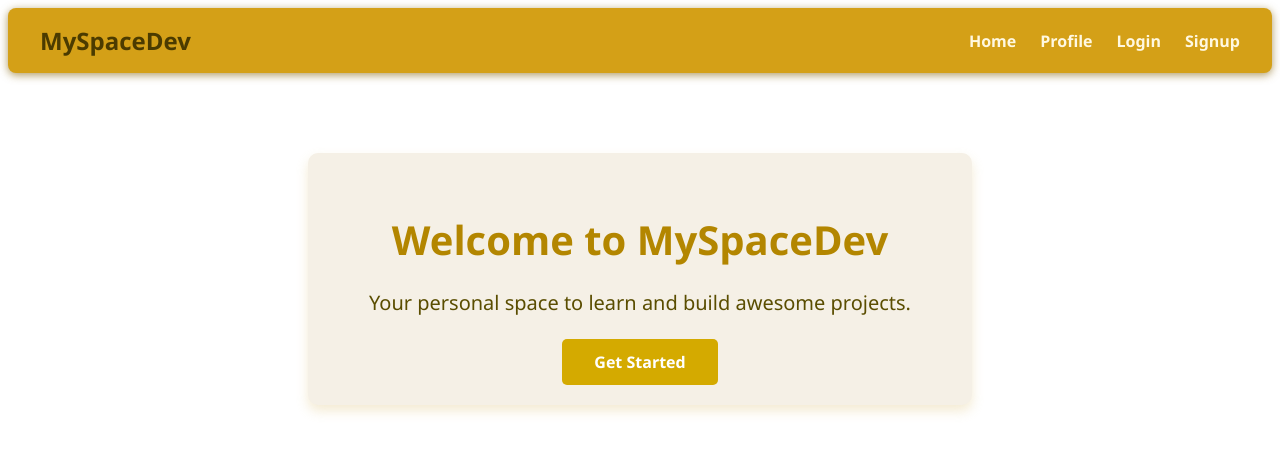
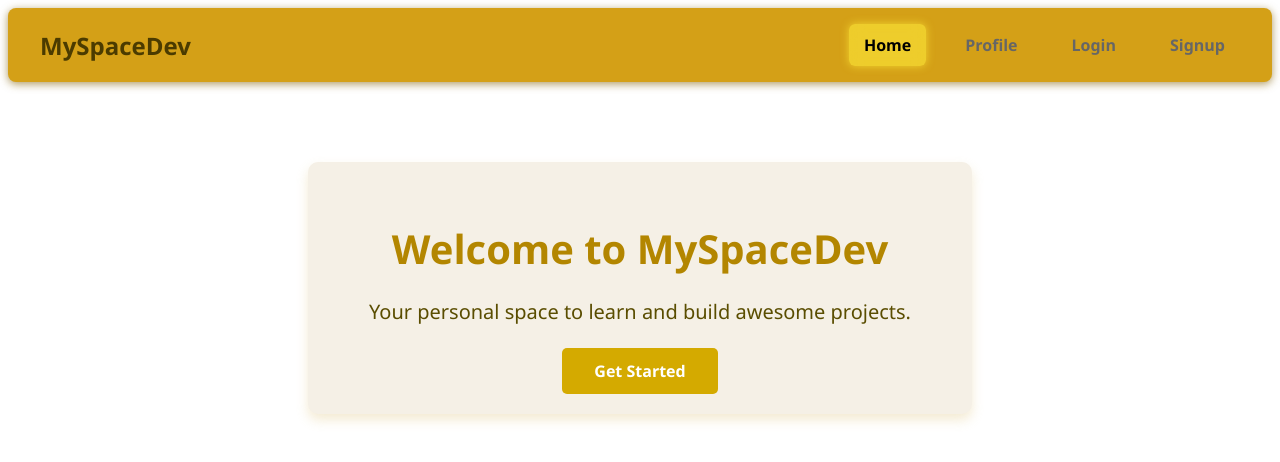
Before and after one commit to Vighnesh024/matrix, a React (Vite) app: page / in a window 1280 px wide. Shown: the top 462 px of the page. Built offline with nearby package versions, Linux system fonts and the light colour scheme; no server answers.

Commit message:
Auto commit

```diff
--- a/src/components/Navbar.jsx
+++ b/src/components/Navbar.jsx
@@ -1,5 +1,5 @@
 import { useEffect, useState } from "react";
-import { Link } from "react-router-dom";
+import { NavLink } from "react-router-dom"; // <-- changed to NavLink
 import { auth } from "../firebase";
 import styles from "./Navbar.module.css";
 
@@ -14,27 +14,44 @@ export default function Navbar() {
     return unsubscribe;
   }, []);
 
+  // Helper function to handle active link class toggle
+  const getActiveClass = ({ isActive }) =>
+    isActive ? `${styles.link} ${styles.active}` : styles.link;
+
   return (
     <nav className={styles.navbar}>
       <div className={styles.brand}>MySpaceDev</div>
       <div className={styles.navLinks}>
-        <Link to="/" className={styles.link}>Home</Link>
-        <Link to={user ? "/profile" : "/login"} className={styles.link}>
+        <NavLink to="/" className={getActiveClass}>
+          Home
+        </NavLink>
+
+        <NavLink to={user ? "/profile" : "/login"} className={getActiveClass}>
           Profile
-        </Link>
+        </NavLink>
 
         {user ? (
           <button
             onClick={() => auth.signOut()}
             className={styles.logoutButton}
-            style={{ cursor: "pointer", background: "none", border: "none", color: "inherit", fontSize: "1rem" }}
+            style={{
+              cursor: "pointer",
+              background: "none",
+              border: "none",
+              color: "inherit",
+              fontSize: "1rem",
+            }}
           >
             Logout
           </button>
         ) : (
           <>
-            <Link to="/login" className={styles.link}>Login</Link>
-            <Link to="/signup" className={styles.link}>Signup</Link>
+            <NavLink to="/login" className={getActiveClass}>
+              Login
+            </NavLink>
+            <NavLink to="/signup" className={getActiveClass}>
+              Signup
+            </NavLink>
           </>
         )}
       </div>
--- a/src/components/Navbar.module.css
+++ b/src/components/Navbar.module.css
@@ -34,3 +34,22 @@
   font-size: 1.5rem;
   color: #4B3B00; /* Dark accent */
 }
+.link {
+  color: #666;
+  text-decoration: none;
+  padding: 10px 15px;
+  border-radius: 6px;
+  transition: all 0.3s ease;
+}
+
+.link:hover {
+  background-color: rgba(255, 235, 59, 0.3); /* Mustard highlight on hover */
+  color: #000;
+}
+
+.active {
+  color: #000;
+  background-color: rgba(255, 235, 59, 0.6); /* Mustard with more opacity */
+  backdrop-filter: blur(8px); /* Adds blur */
+  box-shadow: 0 0 8px rgba(255, 235, 59, 0.7);
+}
```
